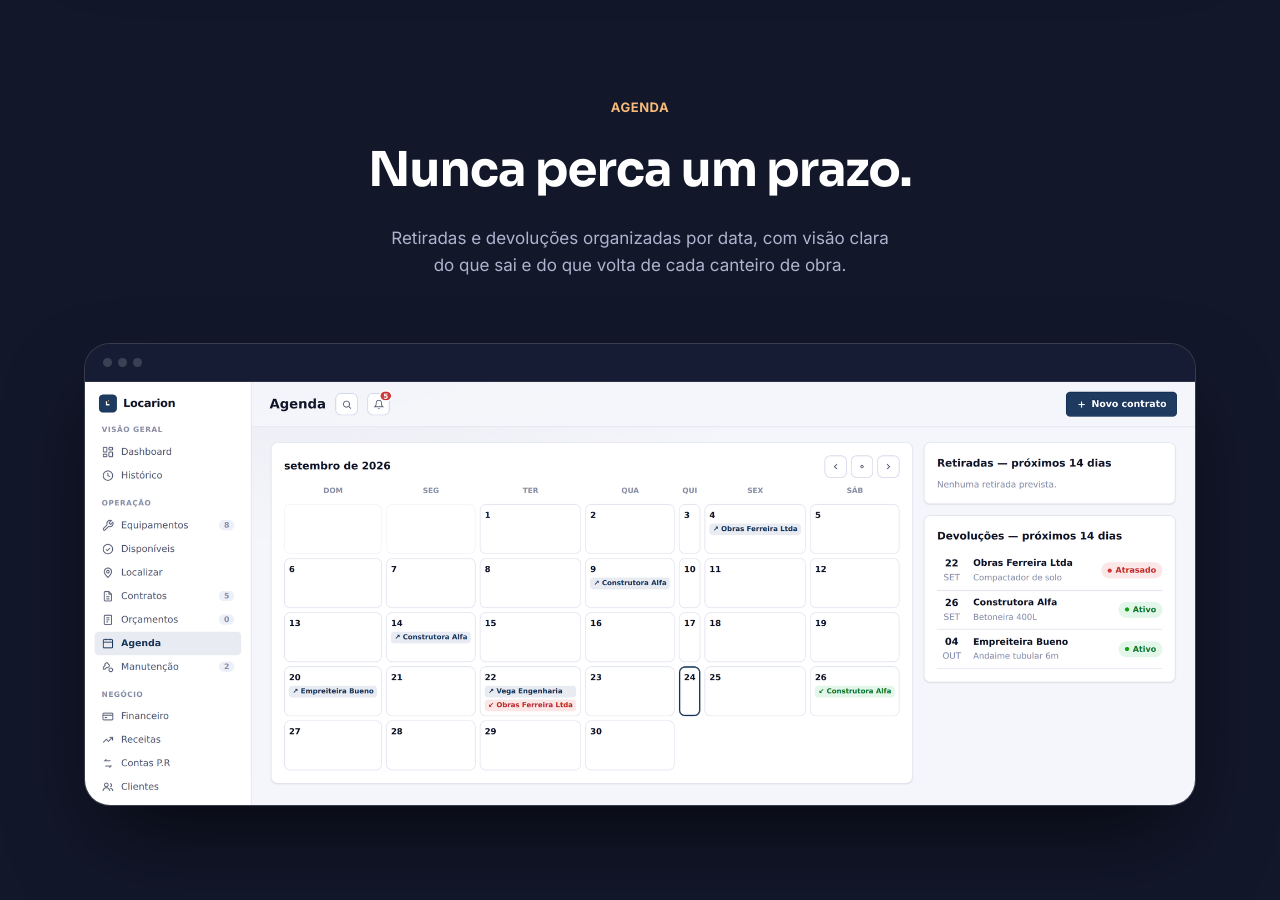
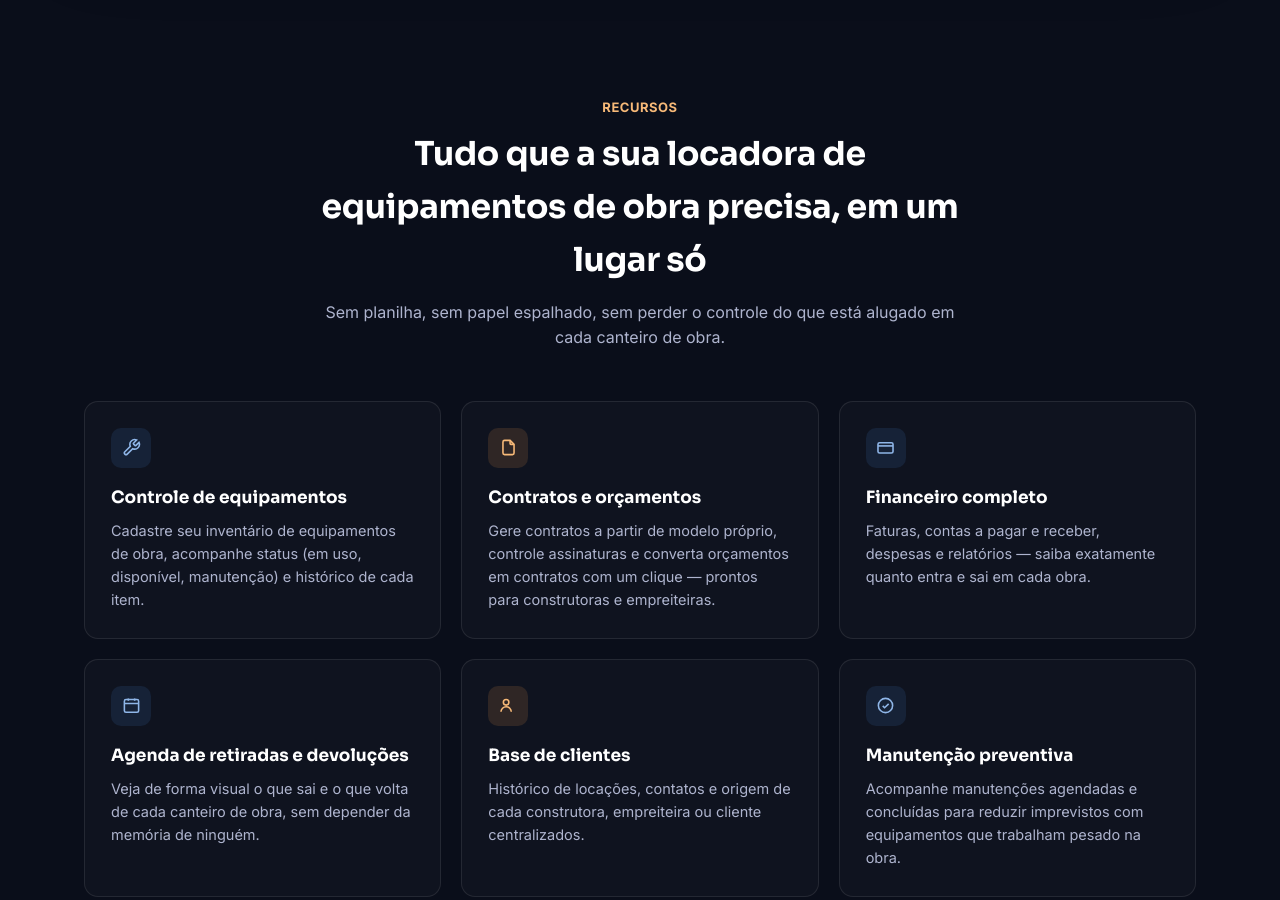
Before and after one commit to gabrielrmov/LocaFlow, a plain HTML site: page index.html in a window 1280 px wide. Shown: the part 2680-3580 px from the top of the page. Drawn offline with Linux system fonts and the light colour scheme.

Commit message:
Remove a seção de agenda e melhora o respiro do final da página
Tira a segunda seção de showcase (Agenda/"Nunca perca um prazo"),
deixando o fluxo mais enxuto: hero, equipamentos, recursos, como
funciona, preços, FAQ. Adiciona borda de separação e mais padding
antes do CTA final para o encerramento da página não parecer
espremido.

Co-Authored-By: Claude Sonnet 5 <noreply@anthropic.com>
Claude-Session: https://claude.ai/code/session_01SxpWAwzFWR3A4Ca5M6kJEk

```diff
--- a/index.html
+++ b/index.html
@@ -153,7 +153,7 @@ section{padding:100px 0}
 .chev{transition:transform .2s ease; flex:0 0 auto; color:var(--ink-muted)}
 
 /* final cta */
-.final-cta{position:relative; text-align:center; padding:0 0 40px}
+.final-cta{position:relative; text-align:center; padding:90px 0 90px}
 .final-cta::before{content:""; position:absolute; left:50%; top:0; transform:translateX(-50%); width:640px; height:320px; background:radial-gradient(circle, rgba(242,153,74,.16), transparent 68%); pointer-events:none}
 .final-cta h2{position:relative; font-size:40px; color:#fff; letter-spacing:-.02em}
 @media (max-width:640px){ .final-cta h2{font-size:28px} }
@@ -242,7 +242,7 @@ footer .brand-mark{width:22px; height:22px}
   <p>Feito para locadoras de betoneiras, andaimes, geradores e compactadores</p>
 </div>
 
-<section class="story">
+<section class="story" style="border-bottom:1px solid var(--border)">
   <div class="wrap">
     <div class="story-head" data-reveal>
       <span class="eyebrow-sm">Equipamentos</span>
@@ -253,22 +253,6 @@ footer .brand-mark{width:22px; height:22px}
       <div class="showcase-frame">
         <div class="showcase-bar"><span></span><span></span><span></span></div>
         <img src="assets/equipamentos-preview.png" alt="Tela de controle de equipamentos do Locarion">
-      </div>
-    </div>
-  </div>
-</section>
-
-<section class="story" style="background:var(--surface); border-bottom:1px solid var(--border)">
-  <div class="wrap">
-    <div class="story-head" data-reveal>
-      <span class="eyebrow-sm">Agenda</span>
-      <h2>Nunca perca um prazo.</h2>
-      <p>Retiradas e devoluções organizadas por data, com visão clara do que sai e do que volta de cada canteiro de obra.</p>
-    </div>
-    <div class="showcase" data-reveal>
-      <div class="showcase-frame">
-        <div class="showcase-bar"><span></span><span></span><span></span></div>
-        <img src="assets/agenda-preview.png" alt="Agenda de retiradas e devoluções do Locarion">
       </div>
     </div>
   </div>
@@ -398,7 +382,7 @@ footer .brand-mark{width:22px; height:22px}
   </div>
 </section>
 
-<section class="final-cta">
+<section class="final-cta" style="border-top:1px solid var(--border)">
   <div class="wrap" data-reveal>
     <h2>Pronto para organizar a locação de equipamentos da sua obra?</h2>
     <p>Assine agora e comece a usar o Locarion hoje mesmo.</p>
```
